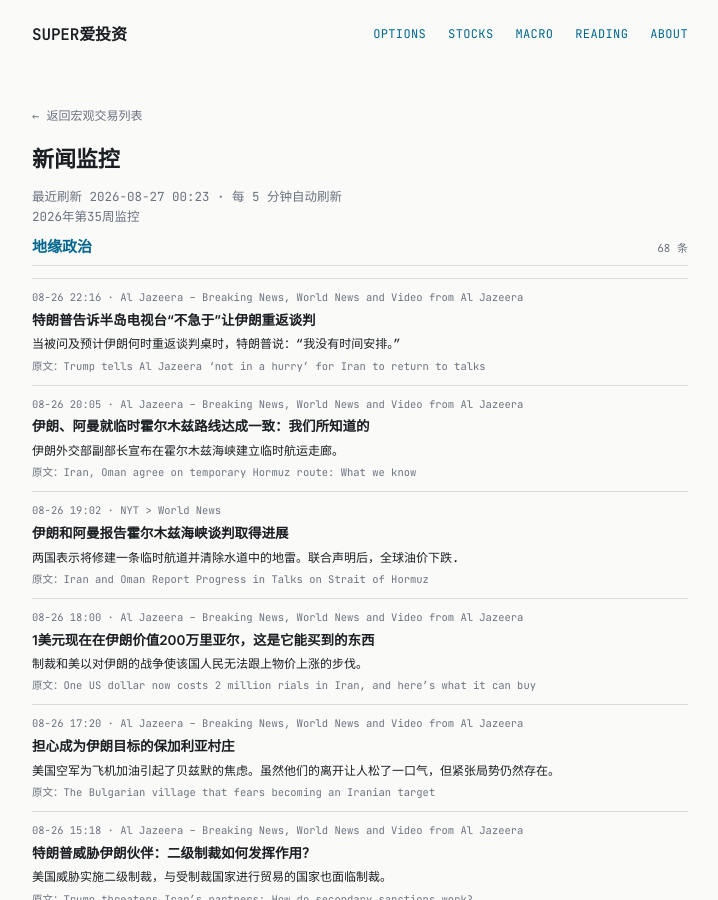
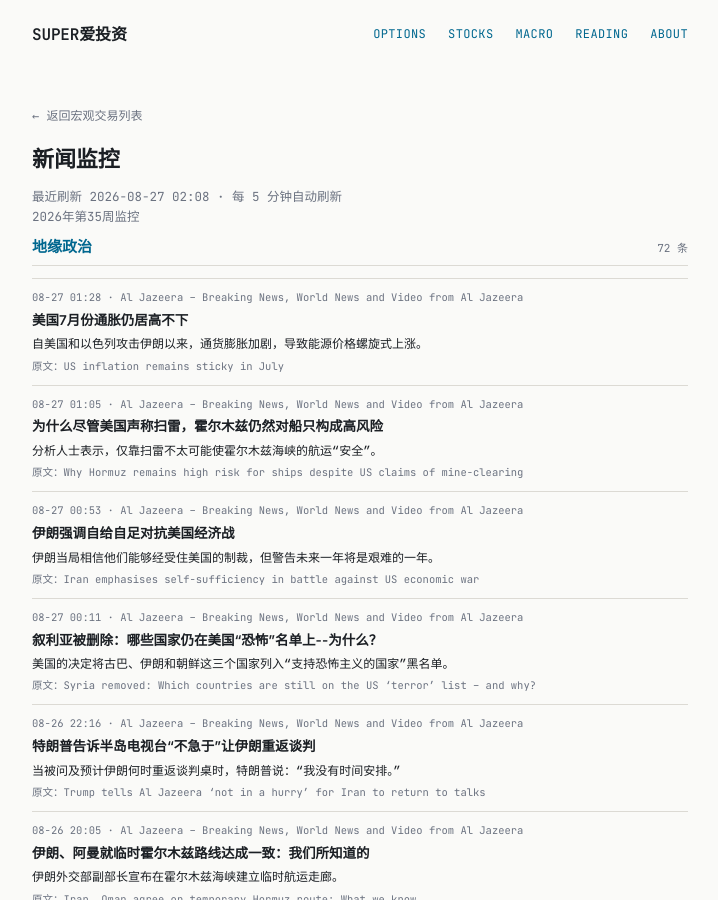
Before and after one commit to tang3super/tang3super.github.io, a Jekyll site: the page built from macro-trade/news-digest.md, in a window 1280 px wide and 900 px high. Shown: the whole window, without its empty margins (280-998 px from the left). Built offline with Jekyll 4.4.1, drawn with Linux system fonts in a browser that asks for light colours; some of the changed text lies outside the part shown.

Commit message:
sync news-digest article

```diff
--- a/macro-trade/news-digest.md
+++ b/macro-trade/news-digest.md
@@ -5,11 +5,39 @@ title: 新闻监控
 date: '2026-08-27'
 summary: 2026年第35周监控
 week_label: 2026年第35周监控
-last_updated: 2026-08-27 00:23
+last_updated: 2026-08-27 02:08
 refresh_note: 每 5 分钟自动刷新
 topics:
 - name: 地缘政治
   items:
+  - title: US inflation remains sticky in July
+    summary: Inflation has worsened since the US and Israel attacked Iran, sending energy prices spiralling.
+    link: https://www.aljazeera.com/economy/2026/8/26/us-inflation-remains-sticky-in-july?traffic_source=rss
+    source: Al Jazeera – Breaking News, World News and Video from Al Jazeera
+    time: 08-27 01:28
+    title_zh: 美国7月份通胀仍居高不下
+    summary_zh: 自美国和以色列攻击伊朗以来，通货膨胀加剧，导致能源价格螺旋式上涨。
+  - title: Why Hormuz remains high risk for ships despite US claims of mine-clearing
+    summary: Analysts say mine clearance alone is unlikely to make shipping 'safe' in the Strait of Hormuz.
+    link: https://www.aljazeera.com/news/2026/8/26/why-hormuz-remains-high-risk-for-ships-despite-us-claims-of-mine-clearing?traffic_source=rss
+    source: Al Jazeera – Breaking News, World News and Video from Al Jazeera
+    time: 08-27 01:05
+    title_zh: 为什么尽管美国声称扫雷，霍尔木兹仍然对船只构成高风险
+    summary_zh: 分析人士表示，仅靠扫雷不太可能使霍尔木兹海峡的航运“安全”。
+  - title: Iran emphasises self-sufficiency in battle against US economic war
+    summary: Iranian authorities believe they can withstand US sanctions, but warn of a tough year ahead.
+    link: https://www.aljazeera.com/news/2026/8/26/iran-emphasises-self-sufficiency-battle-against-us-economic-war?traffic_source=rss
+    source: Al Jazeera – Breaking News, World News and Video from Al Jazeera
+    time: 08-27 00:53
+    title_zh: 伊朗强调自给自足对抗美国经济战
+    summary_zh: 伊朗当局相信他们能够经受住美国的制裁，但警告未来一年将是艰难的一年。
+  - title: 'Syria removed: Which countries are still on the US ‘terror’ list – and why?'
+    summary: The US decision leaves three nations - Cuba, Iran and North Korea - on its 'State Sponsors of Terrorism' blacklist.
+    link: https://www.aljazeera.com/news/2026/8/26/syria-removed-which-countries-are-still-on-the-us-terror-list-and-why?traffic_source=rss
+    source: Al Jazeera – Breaking News, World News and Video from Al Jazeera
+    time: 08-27 00:11
+    title_zh: 叙利亚被删除：哪些国家仍在美国“恐怖”名单上--为什么？
+    summary_zh: 美国的决定将古巴、伊朗和朝鲜这三个国家列入“支持恐怖主义的国家”黑名单。
   - title: Trump tells Al Jazeera ‘not in a hurry’ for Iran to return to talks
     summary: '''I have no time schedule,'' Trump says when asked when he expects Iran to return to the negotiating table.'
     link: https://www.aljazeera.com/economy/2026/8/26/trump-tells-al-jazeera-not-in-a-hurry-for-iran-to-return-to-talks?traffic_source=rss
@@ -482,6 +510,13 @@ topics:
     summary_zh: 埃克佩里克佩·埃克波表示，美以对伊朗的战争迫使尼日利亚扩大天然气产量。
 - name: 货币政策
   items:
+  - title: Economists want Warsh to share more on his view of the economy at Jackson Hole, says CNBC survey
+    summary: Eighty percent of CNBC Fed Survey respondents say the Federal Reserve Chairman Warsh should provide more insight into his economic views.
+    link: https://www.cnbc.com/2026/08/26/fed-survey-warsh-economy-view.html
+    source: US Top News and Analysis
+    time: 08-27 01:02
+    title_zh: CNBC调查显示，经济学家希望沃什更多地分享他对杰克逊霍尔经济的看法
+    summary_zh: CNBC美联储调查受访者中有80%表示，美联储主席沃什应该更深入地了解他的经济观点。
   - title: States sue to block Trump-backed USPS mail-ballot rule after Supreme Court setback
     summary: The rule in question would require election officials to give USPS voter information and use federally reviewed, uniquely barcoded ballot en…
     link: https://www.cnbc.com/2026/08/26/trump-usps-mail-voting-rule-lawsuit-states-supreme-court.html
```
